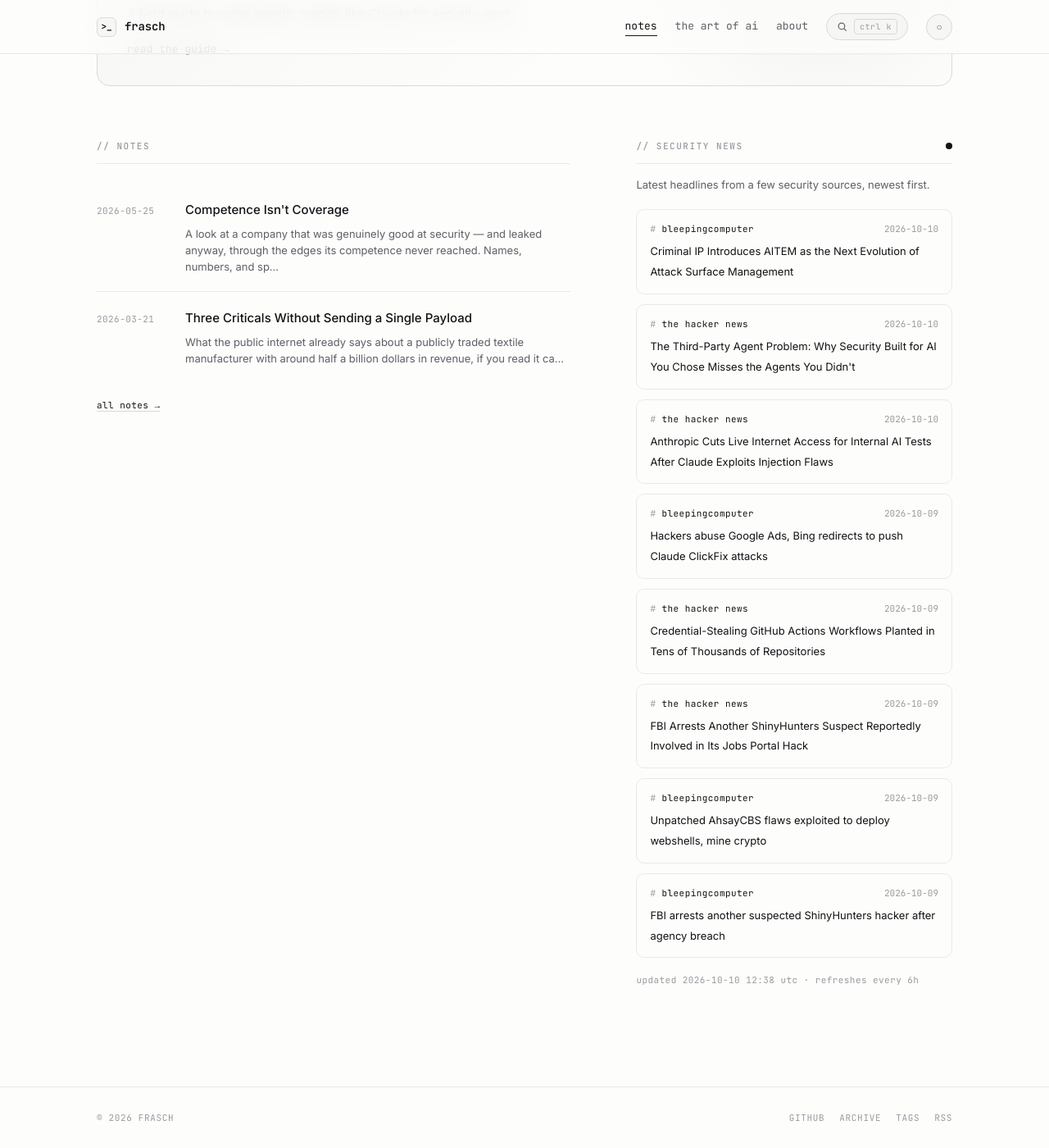
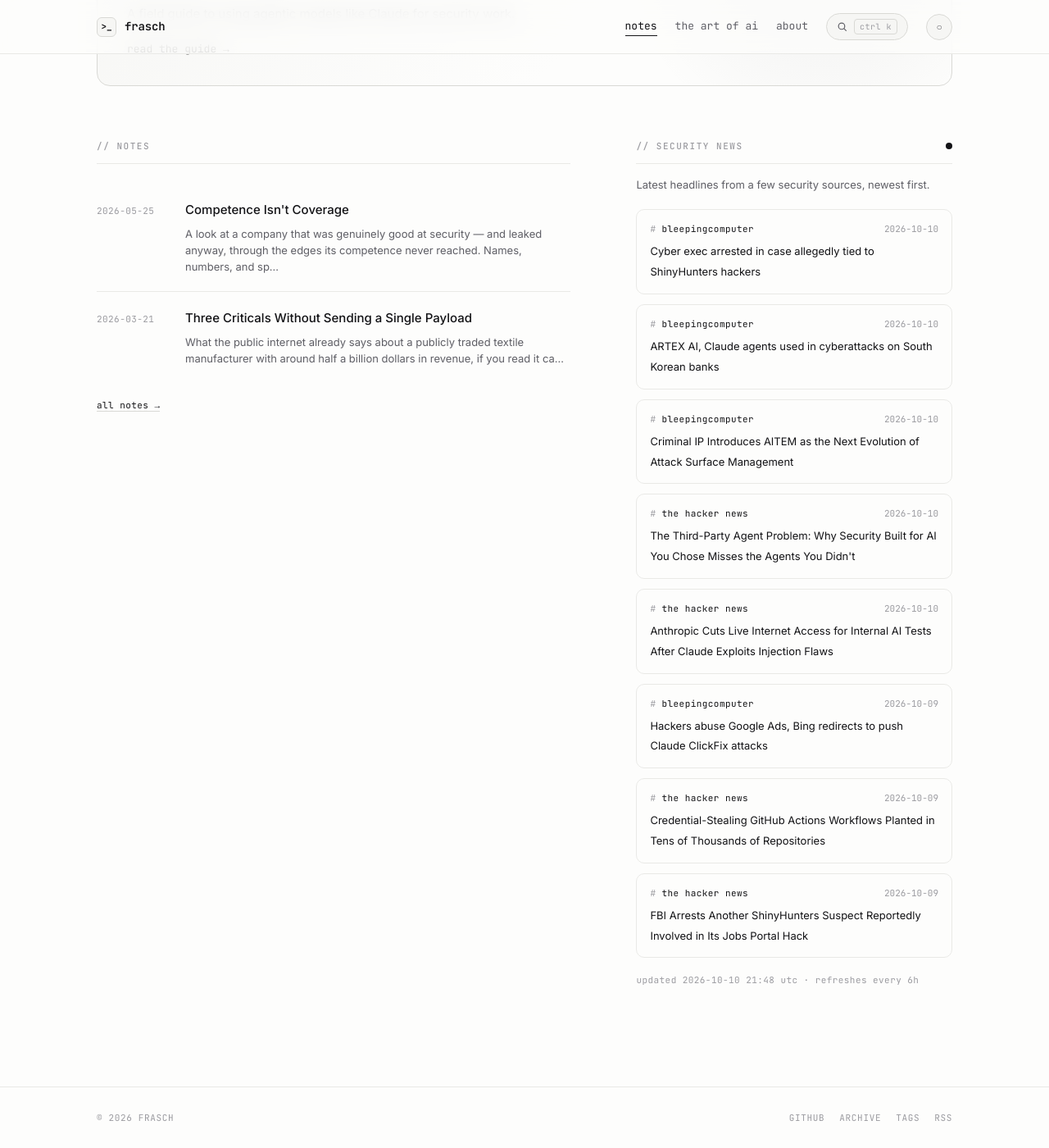
Before and after one commit to whoisfrasch/frasch, a Jekyll site: the page built from index.html, in a window 1280 px wide and 1400 px high, scrolled down 615 px. Shown: the whole window at 82% size. Built offline with Jekyll 4.4.1, drawn with Linux system fonts in a browser that asks for light colours.

Commit message:
Refresh security news feed

```diff
--- a/_data/news.json
+++ b/_data/news.json
@@ -1,6 +1,18 @@
 {
-  "updated": "2026-10-10T12:38:09Z",
+  "updated": "2026-10-10T21:48:17Z",
   "items": [
+    {
+      "source": "bleepingcomputer",
+      "title": "Cyber exec arrested in case allegedly tied to ShinyHunters hackers",
+      "link": "https://www.bleepingcomputer.com/news/security/cyber-exec-arrested-in-case-allegedly-tied-to-shinyhunters-hackers/",
+      "date": "2026-10-10T15:07:54Z"
+    },
+    {
+      "source": "bleepingcomputer",
+      "title": "ARTEX AI, Claude agents used in cyberattacks on South Korean banks",
+      "link": "https://www.bleepingcomputer.com/news/security/hacker-used-artex-ai-and-claude-agents-to-target-south-korean-banks/",
+      "date": "2026-10-10T14:16:17Z"
+    },
     {
       "source": "bleepingcomputer",
       "title": "Criminal IP Introduces AITEM as the Next Evolution of Attack Surface Management",
@@ -36,18 +48,6 @@
       "title": "FBI Arrests Another ShinyHunters Suspect Reportedly Involved in Its Jobs Portal Hack",
       "link": "https://thehackernews.com/2026/10/fbi-arrests-another-shinyhunters.html",
       "date": "2026-10-09T17:45:26Z"
-    },
-    {
-      "source": "bleepingcomputer",
-      "title": "Unpatched AhsayCBS flaws exploited to deploy webshells, mine crypto",
-      "link": "https://www.bleepingcomputer.com/news/security/unpatched-ahsaycbs-flaws-exploited-to-deploy-webshells-mine-crypto/",
-      "date": "2026-10-09T17:17:23Z"
-    },
-    {
-      "source": "bleepingcomputer",
-      "title": "FBI arrests another suspected ShinyHunters hacker after agency breach",
-      "link": "https://www.bleepingcomputer.com/news/security/fbi-arrests-another-suspected-shinyhunters-hacker-after-agency-breach/",
-      "date": "2026-10-09T17:02:29Z"
     }
   ]
 }
```
